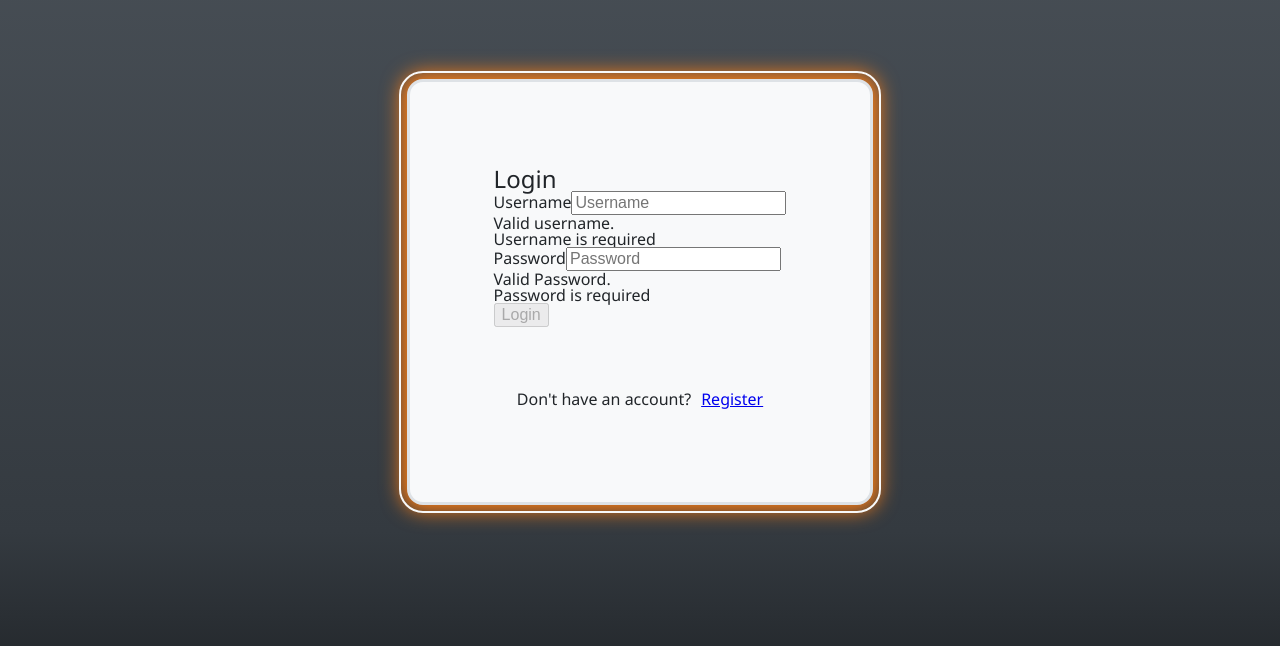
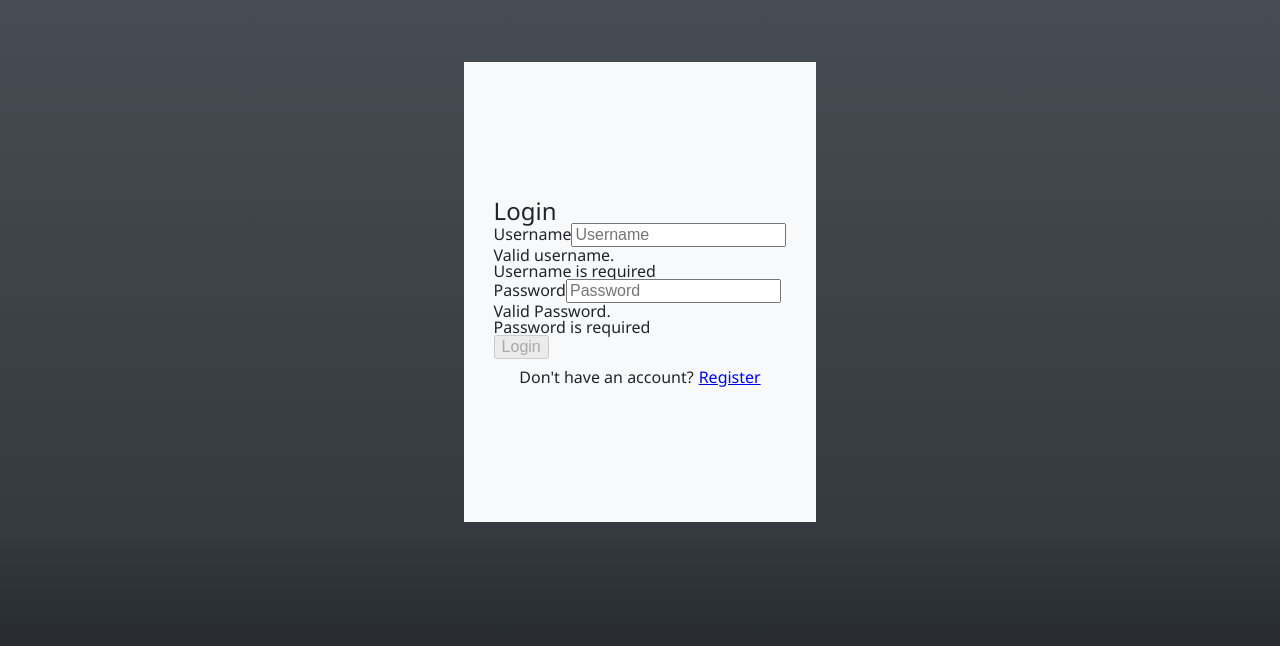
Before and after one commit to waylonturbes/what-to-do-planner, a React (Create React App) app in the folder client/: page /auth/login in a window 1280 px wide. Shown: the part 108-754 px from the top of the page. Built offline with nearby package versions, Linux system fonts and the light colour scheme.

Commit message:
Rebuilding styling

```diff
--- a/client/src/components/forms/authForm.module.css
+++ b/client/src/components/forms/authForm.module.css
@@ -3,7 +3,21 @@
   flex-direction: column;
   align-items: center;
   justify-content: space-evenly;
-  width: 100%;
+}
+.formTitle {
+  padding-bottom: 1rem;
+}
+.formItem {
+  padding: 1rem 0;
+}
+
+/* NON-RESPONSIVE STYLING */
+
+/* .form {
+  display: flex;
+  flex-direction: column;
+  align-items: center;
+  justify-content: space-evenly;
 }
 .formTitle {
   padding: 1rem 0;
@@ -84,3 +98,16 @@
 .disabledButton {
   opacity: 40%;
 }
+@media (max-width: 538px) {
+  .form {
+    width: 100%;
+    display: flex;
+    flex-direction: column;
+    align-items: center;
+    justify-content: space-evenly;
+  }
+  .input {
+    height: 3rem;
+    width: 22rem;
+  }
+} */
--- a/client/src/components/pages/AuthPage/authPage.module.css
+++ b/client/src/components/pages/AuthPage/authPage.module.css
@@ -1,4 +1,31 @@
 .page {
+  flex: auto;
+  display: flex;
+  flex-direction: column;
+  justify-content: center;
+  align-items: center;
+}
+.container {
+  background-color: var(--gray-100);
+  padding: 3rem;
+  display: flex;
+  flex-direction: column;
+  min-height: 40rem;
+  justify-content: center;
+  align-items: center;
+}
+.navLink {
+  padding-left: 0.5rem;
+}
+.route {
+  display: flex;
+  padding-top: 1rem;
+  justify-content: center;
+}
+
+/* NON-RESPONSIVE STYLING */
+
+/* .page {
   flex: auto;
   display: flex;
   flex-direction: column;
@@ -9,16 +36,13 @@
   border-radius: 1.6rem;
   border: 0.3rem solid var(--gray-300);
   background-color: var(--gray-100);
-  min-height: 36rem;
-  width: 40rem;
+  min-width: 40rem;
   outline-offset: 0.6rem;
   padding: 3rem;
   outline: 0.2rem solid var(--gray-100);
   box-shadow: 0px 0px 2rem 0.6rem var(--orange);
   display: flex;
   flex-direction: column;
-  justify-content: space-evenly;
-  align-items: center;
 }
 .navLink {
   padding-left: 1rem;
@@ -28,3 +52,26 @@
   padding: 1rem 0;
   justify-content: center;
 }
+@media (max-width: 538px) {
+  .page {
+    flex: auto;
+    display: flex;
+    flex-direction: column;
+    justify-content: center;
+    align-items: center;
+  }
+  .container {
+    border-radius: 0rem;
+    width: auto;
+    border: none;
+    background-color: var(--gray-100);
+    padding: 3rem;
+    outline: none;
+    flex: auto;
+    box-shadow: none;
+    display: flex;
+    flex-direction: column;
+    justify-content: center;
+    align-items: center;
+  }
+} */
--- a/client/src/styles/general.css
+++ b/client/src/styles/general.css
@@ -1,17 +1,17 @@
 html {
-  box-sizing: border-box;
   font-size: 62.5%;
-  scroll-behavior: smooth;
   font-family: 'Noto Sans', sans-serif;
-  color: var(--dark);
 }
 body {
   background:linear-gradient(180deg, rgba(73, 80, 87, 1) 0%, rgba(52, 58, 64, 1) 80%, rgba(33, 37, 41, 1) 100%);
+  background-size: cover;
 }
 #root {
   display: flex;
   flex-direction: column;
   min-height: 100vh;
+  box-sizing: border-box;
+  color: var(--dark);
 }
 h1 {
   font-size: 3.8rem;
--- a/client/src/styles/index.css
+++ b/client/src/styles/index.css
@@ -1,3 +1,3 @@
 @import url("./reset.css");
+@import url("./general.css");
 @import url("./theme.css");
-@import url("./general.css");
```
